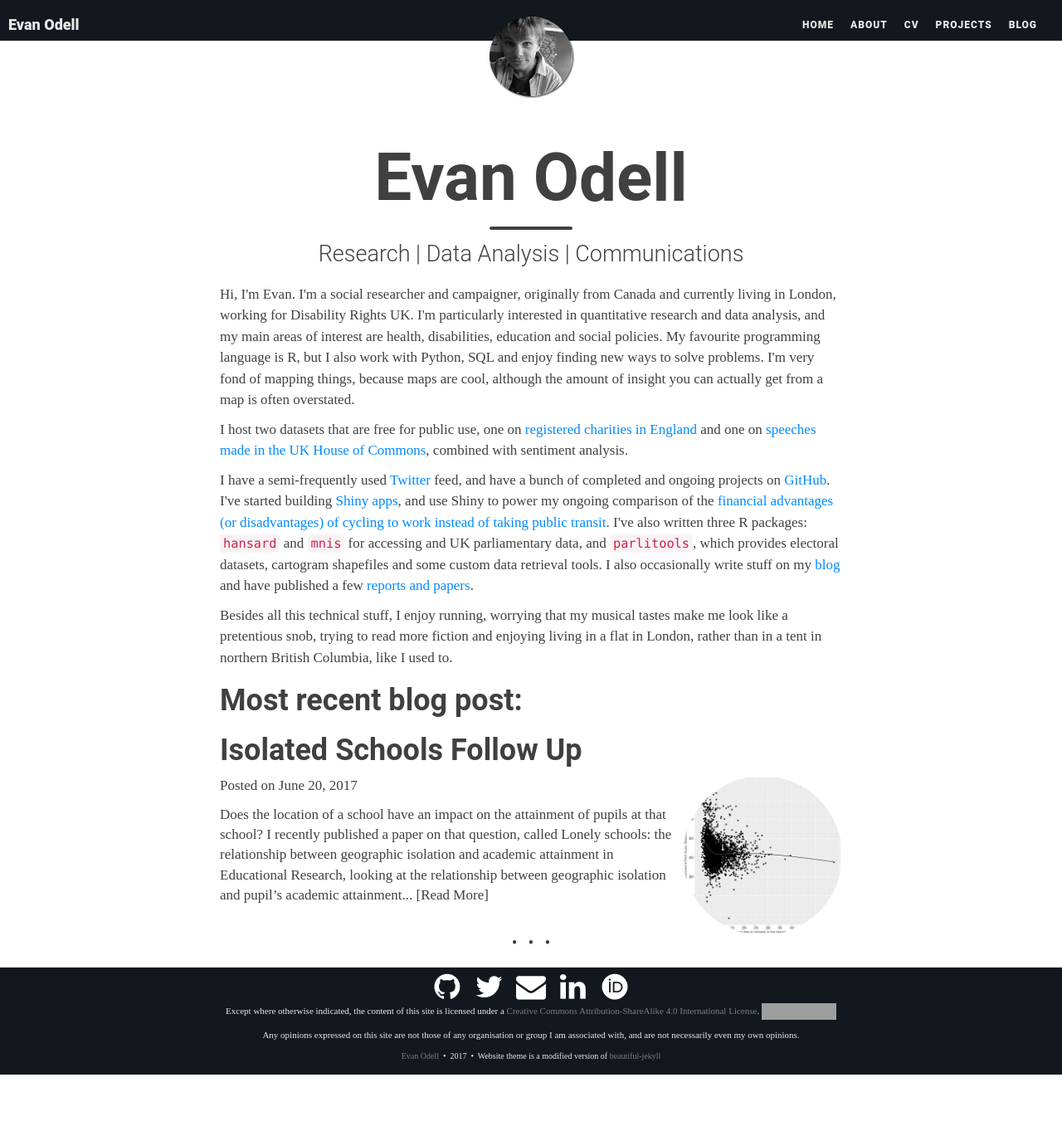
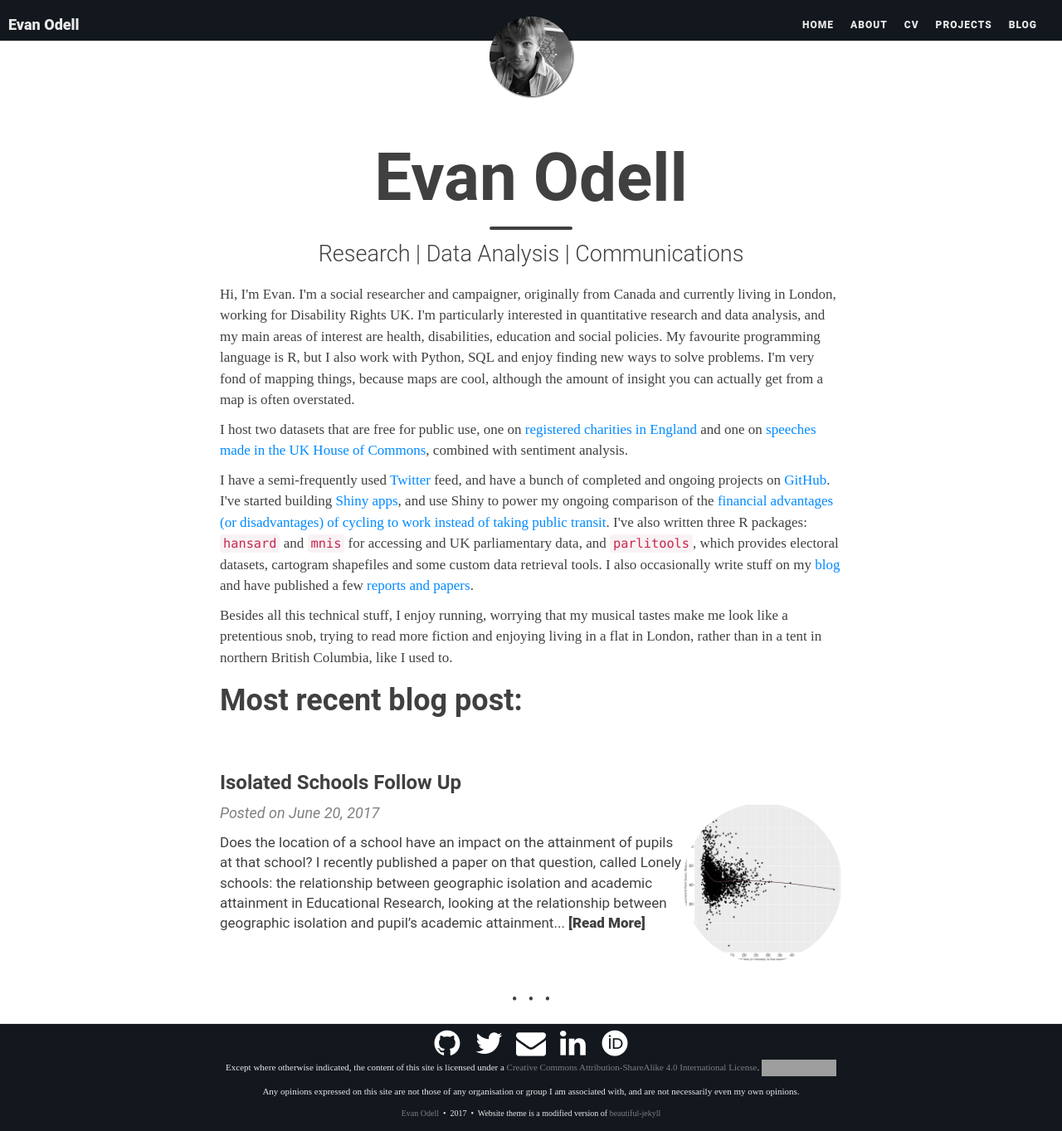
Before and after one commit to evanodell/evanodell.com, a Jekyll site: the page built from index.html, in a window 1280 px wide and 1363 px high. Shown: the whole window at 83% size. Built offline with Jekyll 4.4.1, drawn with Linux system fonts in a browser that asks for light colours; nearby versions of some CDN libraries; some web fonts are replaced; grey boxes are pictures that could not be loaded.

```diff
--- a/index.html
+++ b/index.html
@@ -16,13 +16,14 @@ image: /img/EvanOdell.jpg
 
 <p>Besides all this technical stuff, I enjoy running, worrying that my musical tastes make me look like a pretentious snob, trying to read more fiction and enjoying living in a flat in London, rather than in a tent in northern British Columbia, like I used to.</p>
 
-<h1>Most recent blog post:</h1>
+<h2>Most recent blog post:</h2>
+<article class="post-preview">
 {% for post in site.posts limit:1 %}
-  <h2><a href="{{ BASE_PATH }}{{ post.url }}">{{ post.title }}</a></h2>
+  <h3><a href="{{ BASE_PATH }}{{ post.url }}">{{ post.title }}</a></h3>
   {% if post.subtitle %}
-  <h3 class="post-subtitle">
+  <h3 class="post-subtitle"><em>
     {{ post.subtitle }}
-  </h3>
+  </em></h3>
   {% endif %}
 
   <p class="post-meta">
@@ -45,4 +46,5 @@ image: /img/EvanOdell.jpg
       {% endif %}
     </div>
   </div>
+</article>
 {% endfor %}
```
